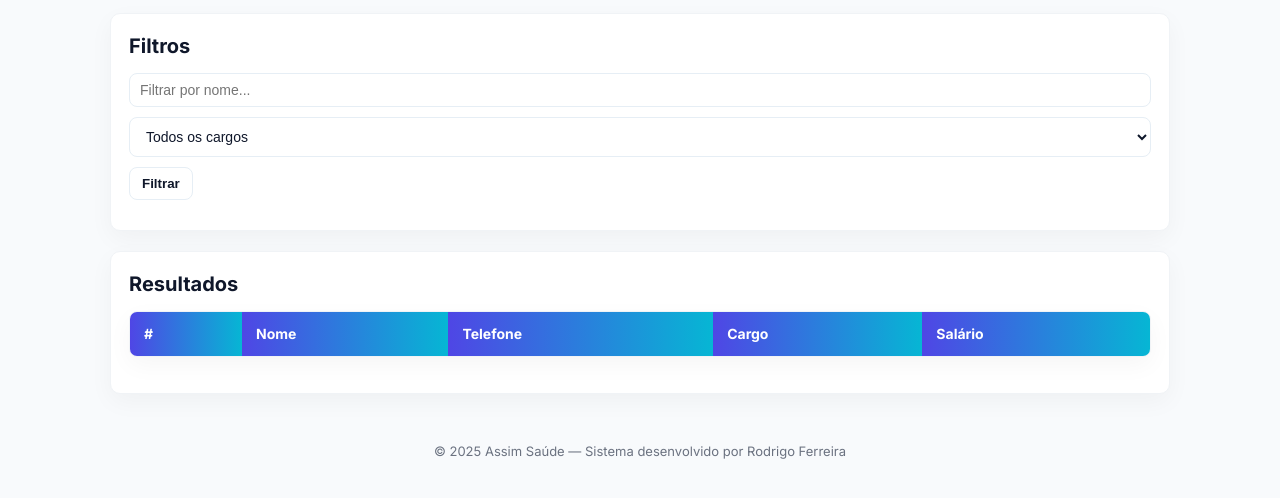
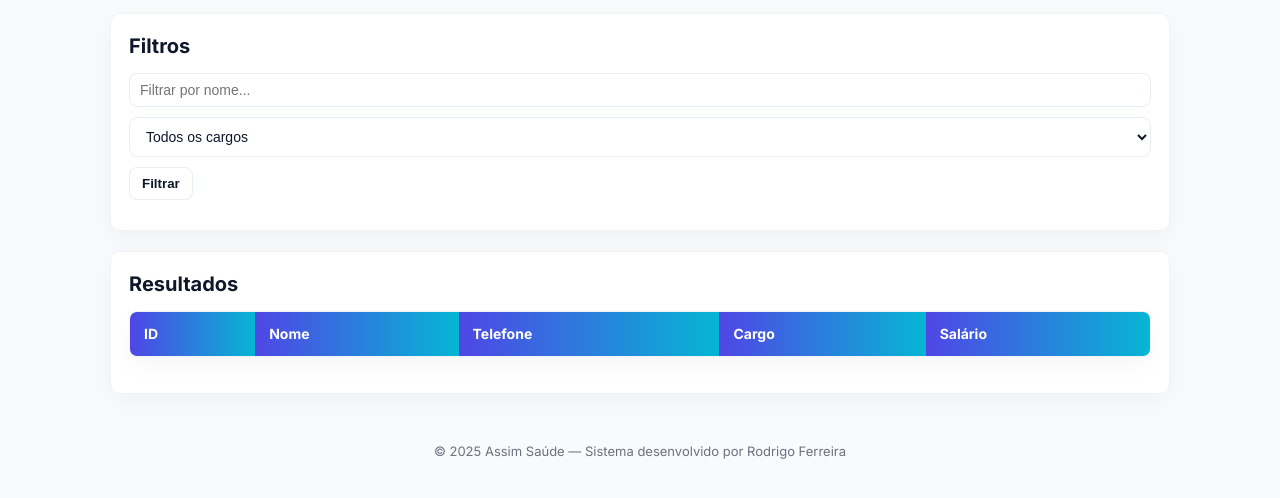
Before and after one commit to RodrigoTechieX/Projeto-Assim-saude, a plain HTML site: page frontend/pages/relatorio.html in a window 1280 px wide. Shown: the part 270-768 px from the top of the page. Drawn offline with Linux system fonts and the light colour scheme; no server answers.

Commit message:
Update relatorio.html

```diff
--- a/frontend/pages/relatorio.html
+++ b/frontend/pages/relatorio.html
@@ -6,13 +6,11 @@
   <link href="https://fonts.googleapis.com/css2?family=Inter:wght@400;600;700&display=swap" rel="stylesheet">
   <!-- Caminho relativo para o CSS -->
   <link rel="stylesheet" href="../assets/css/styles.css"/>
-
-
   <title>Relatórios — Assim Saúde</title>
 </head>
 
 <body>
-  <!-- HEADER / NAV -->
+
   <header class="container header">
     <div class="brand">Assim Saúde <span class="sub">Sistema</span></div>
     <button id="nav-toggle" aria-label="Abrir menu">☰</button>
@@ -33,7 +31,7 @@
     <h1>Relatórios do Sistema</h1>
     <p>Visualize e filtre os dados de funcionários, cargos e salários.</p>
 
-    <!-- CARD DE FILTRO -->
+    <!-- FILTRO -->
     <section class="card">
       <h2>Filtros</h2>
       <div class="search-bar">
@@ -50,10 +48,9 @@
       <h2>Resultados</h2>
       <div class="table-wrapper card" style="padding: 0;">
         <table id="tabela_relatorio">
-          <!-- Depois -->
                 <thead>
                   <tr>
-                    <th>#</th>
+                    <th>ID</th>
                     <th>Nome</th>
                     <th>Telefone</th>
                     <th>Cargo</th>
@@ -61,7 +58,7 @@
                   </tr>
                 </thead>
           <tbody>
-            <!-- Linhas geradas dinamicamente -->
+
           </tbody>
         </table>
       </div>
@@ -73,7 +70,6 @@
     <footer class="footer">© 2025 Assim Saúde — Sistema desenvolvido por Rodrigo Ferreira</footer>
   </main>
 
-     <!-- Caminhos relativos corrigidos -->
     <script src="../js/nav.js"></script>
     <script src="../js/config.js"></script>
     <script src="../js/relatorio.js"></script>
```
